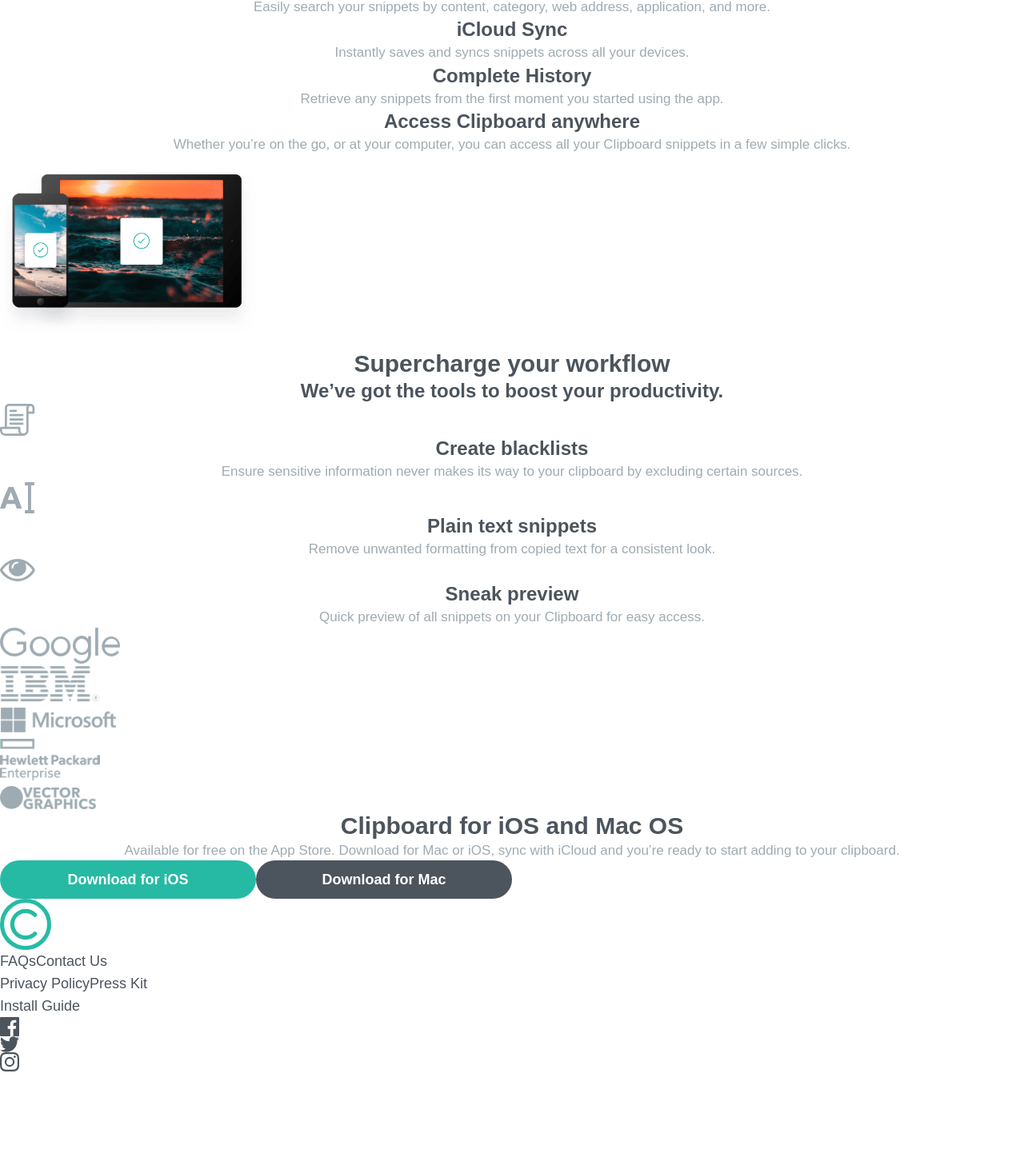
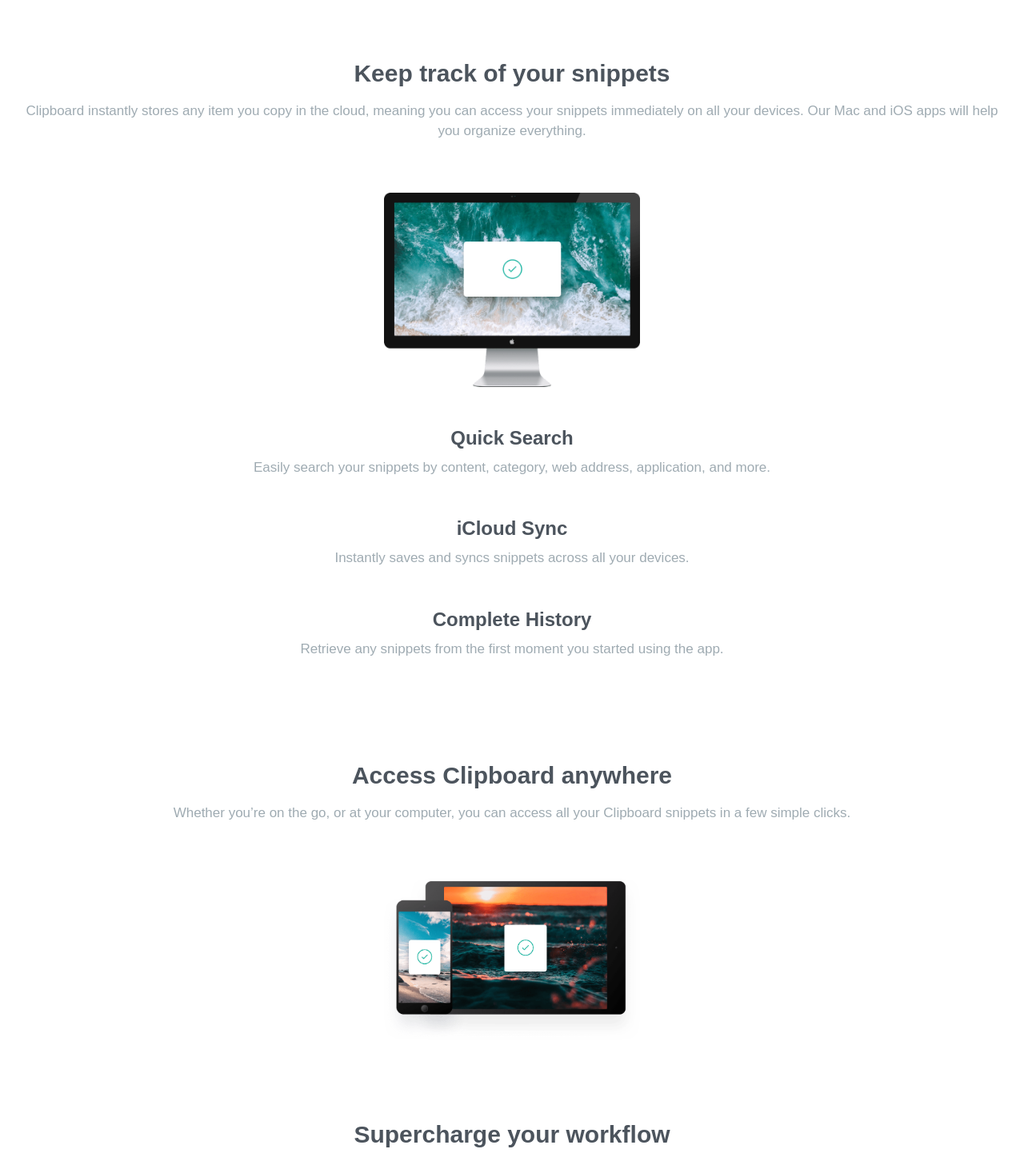
Before and after one commit to palmeiroerick/clipboard-landing-page, a Next.js app: page / in a window 1280 px wide. Shown: the part 616-2073 px from the top of the page at 80% size. Before the commit the page ends 1956 px from the top, so only its background shows below. Built offline with nearby package versions, Linux system fonts and the light colour scheme; a web font is replaced by a local one.

Commit message:
style: add styles to home page

```diff
--- a/app/page.tsx
+++ b/app/page.tsx
@@ -11,21 +11,23 @@
 export default function Home() {
   return (
     <>
-      <header>
+      <header className="flex flex-col items-center gap-12 bg-headerMobile bg-contain bg-top bg-no-repeat px-6 pt-32 lg:bg-headerDesktop">
         <Logo size="lg" />
-        <Title as="h1">A history of everything you copy</Title>
-        <Text>
-          Clipboard allows you to track and organize everything you copy.
-          Instantly access your clipboard on all your devices.
-        </Text>
-        <div>
+        <div className="mt-4 flex flex-col items-center gap-2">
+          <Title as="h1">A history of everything you copy</Title>
+          <Text>
+            Clipboard allows you to track and organize everything you copy.
+            Instantly access your clipboard on all your devices.
+          </Text>
+        </div>
+        <div className="flex flex-col gap-4">
           <Button type="iOS" />
           <Button type="Mac" />
         </div>
       </header>
-      <main>
-        <section>
-          <div>
+      <main className="px-6">
+        <section className="flex flex-col gap-16 pt-32">
+          <div className="flex flex-col gap-4">
             <Title as="h2">Keep track of your snippets</Title>
             <Text>
               Clipboard instantly stores any item you copy in the cloud, meaning
@@ -33,23 +35,23 @@
               Mac and iOS apps will help you organize everything.
             </Text>
           </div>
-          <div>
+          <div className="flex flex-col items-center gap-12">
             <DeviceImage src="/image-computer.png" />
-            <div>
-              <div>
+            <div className="flex flex-col gap-12">
+              <div className="flex flex-col gap-2">
                 <Title as="h3">Quick Search</Title>
                 <Text>
                   Easily search your snippets by content, category, web address,
                   application, and more.
                 </Text>
               </div>
-              <div>
+              <div className="flex flex-col gap-2">
                 <Title as="h3">iCloud Sync</Title>
                 <Text>
                   Instantly saves and syncs snippets across all your devices.
                 </Text>
               </div>
-              <div>
+              <div className="flex flex-col gap-2">
                 <Title as="h3">Complete History</Title>
                 <Text>
                   Retrieve any snippets from the first moment you started using
@@ -59,9 +61,9 @@
             </div>
           </div>
         </section>
-        <section>
-          <div>
-            <Title as="h3">Access Clipboard anywhere</Title>
+        <section className="flex flex-col items-center gap-12 pt-32">
+          <div className="flex flex-col gap-4">
+            <Title as="h2">Access Clipboard anywhere</Title>
             <Text>
               Whether you’re on the go, or at your computer, you can access all
               your Clipboard snippets in a few simple clicks.
@@ -69,15 +71,13 @@
           </div>
           <DeviceImage src="/image-devices.png" />
         </section>
-        <section>
-          <div>
+        <section className="flex flex-col gap-16 pt-20">
+          <div className="flex flex-col gap-4">
             <Title as="h2">Supercharge your workflow</Title>
-            <Title as="h3">
-              We’ve got the tools to boost your productivity.
-            </Title>
+            <Text>We’ve got the tools to boost your productivity.</Text>
           </div>
-          <div>
-            <div>
+          <div className="flex flex-col items-center gap-10">
+            <div className="flex flex-col items-center gap-5">
               <Icon icon="blacklist" />
               <Title as="h3">Create blacklists</Title>
               <Text>
@@ -85,7 +85,7 @@
                 clipboard by excluding certain sources.
               </Text>
             </div>
-            <div>
+            <div className="flex flex-col items-center gap-5">
               <Icon icon="text" />
               <Title as="h3">Plain text snippets</Title>
               <Text>
@@ -93,7 +93,7 @@
                 look.
               </Text>
             </div>
-            <div>
+            <div className="flex flex-col items-center gap-5">
               <Icon icon="preview" />
               <Title as="h3">Sneak preview</Title>
               <Text>
@@ -102,43 +102,43 @@
             </div>
           </div>
         </section>
-        <section>
+        <section className="flex flex-col items-center gap-12 pt-32">
           <Company company="google" />
           <Company company="ibm" />
           <Company company="microsoft" />
           <Company company="hp" />
           <Company company="vector-graphics" />
         </section>
-        <section>
-          <div>
+        <section className="flex flex-col items-center gap-16 pt-32">
+          <div className="flex flex-col gap-4">
             <Title as="h2">Clipboard for iOS and Mac OS</Title>
             <Text>
               Available for free on the App Store. Download for Mac or iOS, sync
               with iCloud and you’re ready to start adding to your clipboard.
             </Text>
           </div>
-          <div>
+          <div className="flex flex-col gap-4">
             <Button type="iOS" />
             <Button type="Mac" />
           </div>
         </section>
       </main>
-      <footer>
+      <footer className="mt-32 flex flex-col items-center gap-10 bg-[#f5f6f8] px-6 py-14">
         <Logo size="sm" />
-        <nav>
-          <div>
+        <nav className="flex flex-col gap-6">
+          <div className="flex flex-col items-center gap-6">
             <Link>FAQs</Link>
             <Link>Contact Us</Link>
           </div>
-          <div>
+          <div className="flex flex-col items-center gap-6">
             <Link>Privacy Policy</Link>
             <Link>Press Kit</Link>
           </div>
-          <div>
+          <div className="flex flex-col items-center">
             <Link>Install Guide</Link>
           </div>
         </nav>
-        <div>
+        <div className="flex gap-9">
           <SocialIcon icon="facebook" />
           <SocialIcon icon="twitter" />
           <SocialIcon icon="instagram" />
```
